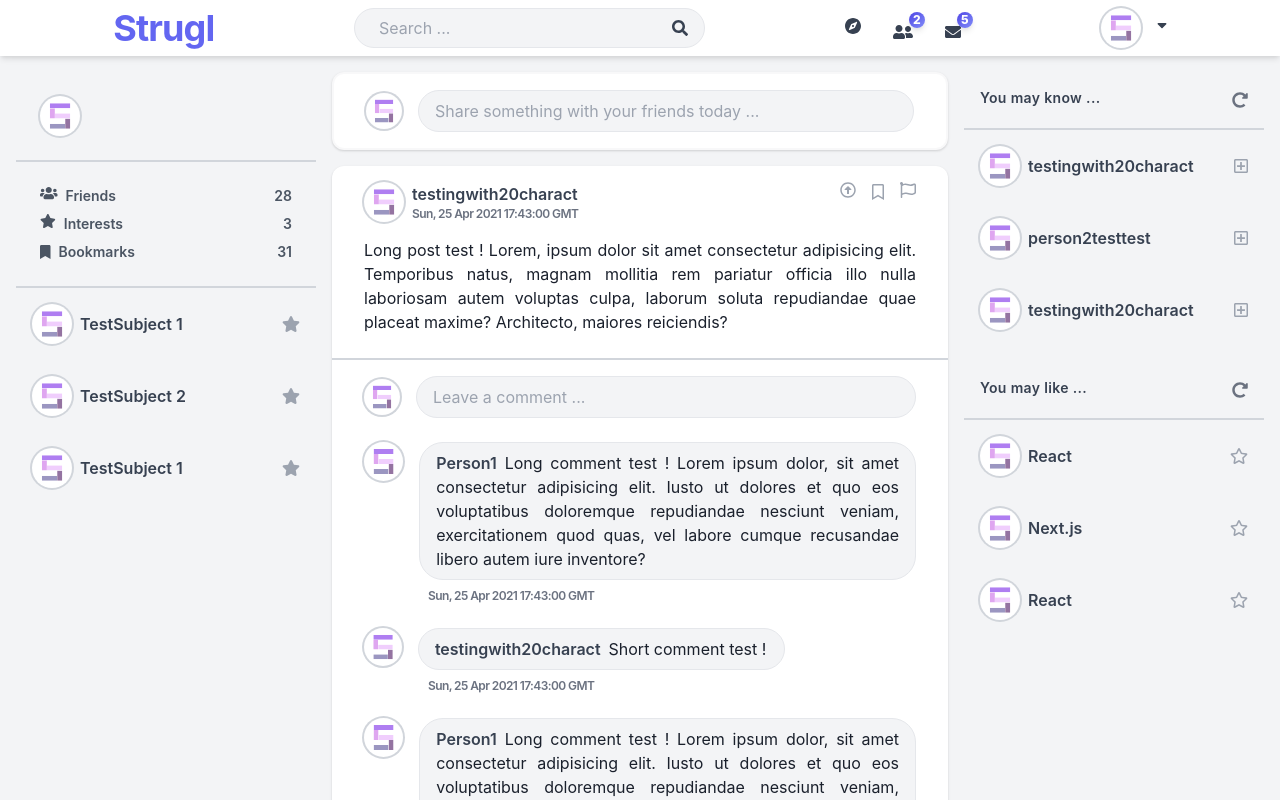
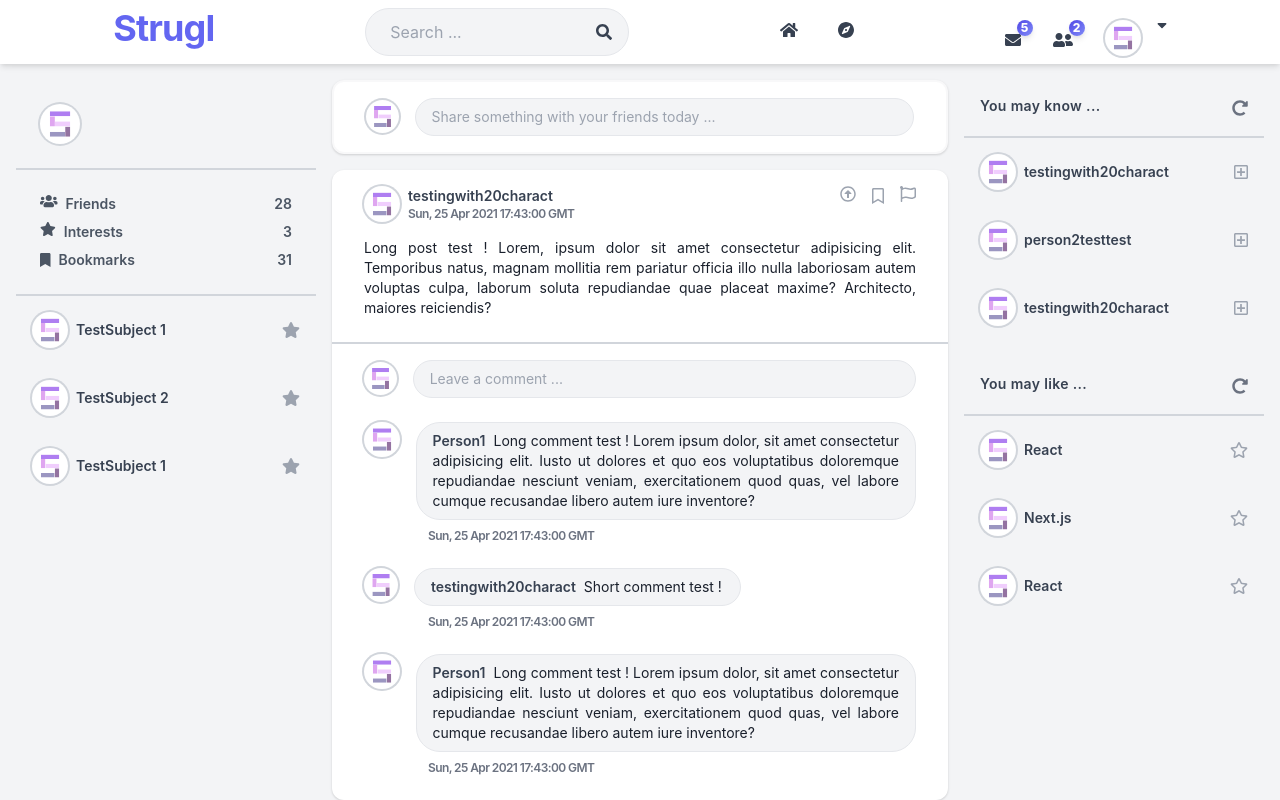
Before and after one commit to pacokleitz/strugl, a Next.js app in the folder client/: page /dashboard in a window 1280 px wide. Shown: the top 800 px of the page. Built offline with nearby package versions, Linux system fonts and the light colour scheme.

Commit message:
Refactore css

```diff
--- a/client/components/header.tsx
+++ b/client/components/header.tsx
@@ -8,6 +8,7 @@ import {
   faSearch,
   faCheck,
   faTimes,
+  faHome
 } from "@fortawesome/free-solid-svg-icons";
 import { FontAwesomeIcon } from "@fortawesome/react-fontawesome";
 import { Menu, Transition } from "@headlessui/react";
@@ -43,17 +44,31 @@ function Account() {
   }
 
   return (
-    <Menu as="div" className="relative inline-block text-center">
+    <Menu
+      as="div"
+      className="relative self-center items-center inline-block text-center"
+    >
       {({ open }) => (
         <>
-          <div>
-            <Menu.Button className="focus:outline-none">
+          <Menu.Button className="focus:outline-none space-x-2">
+            <div className="inline-block items-center space-x-2">
+              <img
+                src="default.svg"
+                className="inline-block w-9 rounded-full bg-white ring-2 ring-gray-300"
+              />
+              {typeof window !== "undefined" && (
+                <p className="inline-block text-md text-center font-semibold text-gray-700 group-hover:text-gray-700 subpixel-antialiased">
+                  {localStorage.getItem("username")}
+                </p>
+              )}
+            </div>
+            <div className="inline-block">
               <FontAwesomeIcon
                 icon={faSortDown}
-                className="w-5 h-7 text-gray-700 cursor-pointer"
+                className="inline mb-2 w-5 h-7 text-gray-700"
               />
+            </div>
           </Menu.Button>
-          </div>
           <Transition
             show={open}
             as={Fragment}
@@ -66,7 +81,7 @@ function Account() {
           >
             <Menu.Items
               static
-              className="origin-top-right absolute -right-2 mt-4 w-max rounded-md shadow-lg bg-white ring-1 ring-black ring-opacity-5 focus:outline-none"
+              className="origin-top-right absolute -right-2 mt-3 w-max rounded-md shadow-lg bg-white ring-1 ring-black ring-opacity-5 focus:outline-none"
             >
               <div className="select-none">
                 <Menu.Item>
@@ -143,14 +158,14 @@ function Inbox() {
                   {!props.message.author.pic && (
                     <img
                       src="default.svg"
-                      className="w-10 rounded-full bg-white ring-2 ring-gray-300"
+                      className="w-9 rounded-full bg-white ring-2 ring-gray-300"
                     />
                   )}
                 </a>
-                <div className="text-justify rounded-3xl bg-gray-100 border border-gray-200 p-2 px-4 overflow-hidden">
+                <div className="text-justify text-gray-700 text-sm font-medium tracking-wide rounded-3xl self-center bg-gray-100 border border-gray-200 p-2 px-4 overflow-hidden">
                   <a
                     href="/profile"
-                    className="focus:outline-none float-left mr-2  w-auto font-semibold text-gray-700 hover:text-gray-900 subpixel-antialiased"
+                    className="focus:outline-none float-left mr-2 w-auto text-gray-800 text-sm font-medium tracking-wide hover:text-gray-900 subpixel-antialiased"
                   >
                     {props.message.author.username}
                   </a>
@@ -173,7 +188,6 @@ function Inbox() {
     <Menu as="div" className="relative inline-block text-center self-end">
       {({ open }) => (
         <>
-          <div>
           <Menu.Button className="focus:outline-none">
             <FontAwesomeIcon
               icon={faEnvelope}
@@ -184,7 +198,6 @@ function Inbox() {
               5
             </span>
           </Menu.Button>
-          </div>
           <Transition
             show={open}
             as={Fragment}
@@ -207,7 +220,7 @@ function Inbox() {
                   <Link href="/inbox" as="/">
                     <a
                       href="#"
-                      className="text-indigo-700 block px-8 py-2 text-sm font-medium tracking-wide hover:bg-gray-50"
+                      className="text-indigo-600 block px-8 py-2 text-sm font-medium tracking-wide hover:bg-gray-50"
                     >
                       See all
                     </a>
@@ -236,11 +249,11 @@ function Invites() {
                 {!props.friend.pic && (
                   <img
                     src="default.svg"
-                    className="w-10 rounded-full bg-white ring-2 ring-gray-300"
+                    className="w-9 rounded-full bg-white ring-2 ring-gray-300"
                   />
                 )}
 
-                <h3 className="font-semibold text-md text-gray-700 group-hover:text-gray-900 subpixel-antialiased">
+                <h3 className="text-gray-700 text-sm font-medium tracking-wide group-hover:text-gray-900 subpixel-antialiased">
                   {props.friend.username}
                 </h3>
               </div>
@@ -265,7 +278,6 @@ function Invites() {
     <Menu as="div" className="relative inline-block text-center self-end">
       {({ open }) => (
         <>
-          <div>
           <Menu.Button className="focus:outline-none">
             <FontAwesomeIcon
               icon={faUserFriends}
@@ -276,7 +288,6 @@ function Invites() {
               2
             </span>
           </Menu.Button>
-          </div>
           <Transition
             show={open}
             as={Fragment}
@@ -306,14 +317,14 @@ function Invites() {
 
 export default function Header() {
   return (
-    <div className="sticky top-0 w-full h-auto p-2 mb-4 shadow-md flex flex-row m-auto text-center align-baseline justify-between bg-white">
+    <div className="sticky top-0 w-full h-min p-2 mb-4 shadow-md flex flex-row m-auto text-center align-baseline justify-between bg-white">
       <div className="w-10/12 flex flex-row m-auto text-center justify-between">
         <Link href="/dashboard" as="/">
           <h1 className="text-indigo-500 text-4xl font-bold tracking-tight cursor-pointer">
             Strugl
           </h1>
         </Link>
-        <div className="focus-within:shadow-inner flex flex-row px-4 py-1 items-center justify-between w-1/3 rounded-3xl bg-gray-100 border border-gray-200 focus:outline-none ">
+        <div className="focus-within:shadow-inner flex flex-row px-4 py-1 items-center justify-between w-1/4 rounded-3xl bg-gray-100 border border-gray-200 focus:outline-none ">
           <input
             placeholder="Search ..."
             className="text-md subpixel-antialiased text-justify px-2 bg-transparent focus:outline-none w-full"
@@ -323,8 +334,16 @@ export default function Header() {
             className=" w-5 h-5 text-gray-700 cursor-pointer transform-gpu hover:rotate-45 rotate-0"
           />
         </div>
-        <div className="flex flex-row justify-between items-end space-x-8">
-          <div className="self-center relative inline-block">
+        <div className="flex flex-row justify-evenly items-end space-x-10">
+          <div className="inline-block self-center">
+            <FontAwesomeIcon
+              icon={faHome}
+              className="w-8 h-8 text-gray-700 cursor-pointer hover:text-gray-600"
+              to="/dashboard"
+              title="Explore"
+            />
+          </div>
+          <div className="inline-block self-center">
             <FontAwesomeIcon
               icon={faCompass}
               className="w-8 h-8 text-gray-700 cursor-pointer transition duration-500 ease-in-out transform-gpu hover:rotate-180 rotate-0"
@@ -332,21 +351,10 @@ export default function Header() {
               title="Explore"
             />
           </div>
+        </div>
+        <div className="focus:outline-none flex flex-row justify-between space-x-8 my-auto">
+          <Inbox />
           <Invites />
-          <Inbox />
-        </div>
-        <div className="focus:outline-none relative flex flex-row space-x-2 items-start">
-          <div className="focus:outline-none">
-            <img
-              src="default.svg"
-              className="inline-block mr-2 w-10 rounded-full bg-white ring-2 ring-gray-300"
-            />
-            {typeof window !== "undefined" && (
-              <p className="inline-block text-md text-center font-semibold text-gray-700 group-hover:text-gray-700 subpixel-antialiased">
-                {localStorage.getItem("username")}
-              </p>
-            )}
-          </div>
           <Account />
         </div>
       </div>
--- a/client/pages/widgets/feed.tsx
+++ b/client/pages/widgets/feed.tsx
@@ -78,14 +78,14 @@ function CommentsRender(props: any) {
             <a href="/profile" className="focus:outline-none group">
               <img
                 src="default.svg"
-                className=" w-10 rounded-full bg-white ring-2 ring-gray-300"
+                className=" w-9 rounded-full bg-white ring-2 ring-gray-300"
               />
             </a>
           )}
-          <div className="w-11/12 text-justify rounded-3xl bg-gray-100 border border-gray-200 p-2 px-4">
+          <div className="w-11/12 text-justify text-sm rounded-3xl bg-gray-100 border border-gray-200 p-2 px-4">
             <a
               href="/profile"
-              className="focus:outline-none float-left mr-2  w-auto font-semibold text-gray-700 hover:text-gray-900 subpixel-antialiased"
+              className="focus:outline-none float-left mr-2 w-auto text-gray-700 text-sm font-semibold hover:text-gray-900 subpixel-antialiased"
             >
               {props.comment.author.username}
             </a>
@@ -150,11 +150,11 @@ function PostRender(props: any) {
               {!props.post.author.pic && (
                 <img
                   src="default.svg"
-                  className="w-10 rounded-full bg-white ring-2 ring-gray-300"
+                  className="w-9 rounded-full bg-white ring-2 ring-gray-300"
                 />
               )}
               <div>
-                <h3 className="text-left font-semibold text-gray-700 group-hover:text-gray-900 subpixel-antialiased">
+                <h3 className="text-left text-gray-700 text-sm font-semibold group-hover:text-gray-900 subpixel-antialiased">
                   {props.post.author.username}
                 </h3>
                 <p className="text-xs font-semibold text-gray-500 tracking-tighter">
@@ -182,7 +182,7 @@ function PostRender(props: any) {
           </div>
         </div>
 
-        <p className=" text-md font-regular text-justify subpixel-antialiased">
+        <p className=" text-sm font-regular text-justify subpixel-antialiased">
           {props.post.content}
         </p>
       </div>
@@ -192,12 +192,12 @@ function PostRender(props: any) {
             <a href="/profile" className="w-max focus:outline-none">
               <img
                 src="default.svg"
-                className="w-10 rounded-full bg-white ring-2 ring-gray-300"
+                className="w-9 rounded-full bg-white ring-2 ring-gray-300"
               />
             </a>
             <input
               placeholder="Leave a comment ..."
-              className="w-full p-2 px-4 rounded-3xl bg-gray-100 border border-gray-200 focus:shadow-inner focus:outline-none text-md text-justify subpixel-antialiased"
+              className="w-full p-2 px-4 rounded-3xl bg-gray-100 border border-gray-200 focus:shadow-inner focus:outline-none text-sm text-justify subpixel-antialiased"
               required
             />
           </div>
@@ -221,12 +221,12 @@ export default function Feed() {
           <a href="/profile" className="w-max focus:outline-none">
             <img
               src="default.svg"
-              className="focus:outline-none w-10 rounded-full bg-white ring-2 ring-gray-300"
+              className="focus:outline-none w-9 rounded-full bg-white ring-2 ring-gray-300"
             />
           </a>
           <input
             placeholder="Share something with your friends today ..."
-            className="w-full p-2 px-4 rounded-3xl bg-gray-100 border border-gray-200 focus:shadow-inner focus:outline-none text-md text-justify subpixel-antialiased"
+            className="w-full p-2 px-4 rounded-3xl bg-gray-100 border border-gray-200 focus:shadow-inner focus:outline-none text-sm text-justify subpixel-antialiased"
             required
           />
         </div>
--- a/client/pages/widgets/profile.tsx
+++ b/client/pages/widgets/profile.tsx
@@ -35,11 +35,11 @@ function SubjectRender(props: any) {
             {!props.subject.pic && (
               <img
                 src="default.svg"
-                className="w-10 rounded-full bg-white ring-2 ring-gray-300"
+                className="w-9 rounded-full bg-white ring-2 ring-gray-300"
               />
             )}
 
-            <h3 className="font-semibold text-md text-gray-700 group-hover:text-gray-900 subpixel-antialiased">
+            <h3 className="text-gray-700 text-sm font-semibold group-hover:text-gray-900 subpixel-antialiased">
               {props.subject.title}
             </h3>
           </div>
--- a/client/pages/widgets/suggestions.tsx
+++ b/client/pages/widgets/suggestions.tsx
@@ -43,11 +43,11 @@ function SubjectRender(props: any) {
             {!props.subject.pic && (
               <img
                 src="default.svg"
-                className="w-10 rounded-full bg-white ring-2 ring-gray-300"
+                className="w-9 rounded-full bg-white ring-2 ring-gray-300"
               />
             )}
 
-            <h3 className="font-semibold text-md text-gray-700 group-hover:text-gray-900 subpixel-antialiased">
+            <h3 className="text-gray-700 text-sm font-semibold group-hover:text-gray-900 subpixel-antialiased">
               {props.subject.title}
             </h3>
           </div>
@@ -82,11 +82,11 @@ function FriendRender(props: any) {
             {!props.friend.pic && (
               <img
                 src="default.svg"
-                className="w-10 rounded-full bg-white ring-2 ring-gray-300"
+                className="w-9 rounded-full bg-white ring-2 ring-gray-300"
               />
             )}
 
-            <h3 className="font-semibold text-md text-gray-700 group-hover:text-gray-900 subpixel-antialiased">
+            <h3 className="text-gray-700 text-sm font-semibold group-hover:text-gray-900 subpixel-antialiased">
               {props.friend.username}
             </h3>
           </div>
```
Lines whose indentation alone changed are shown as unchanged.
